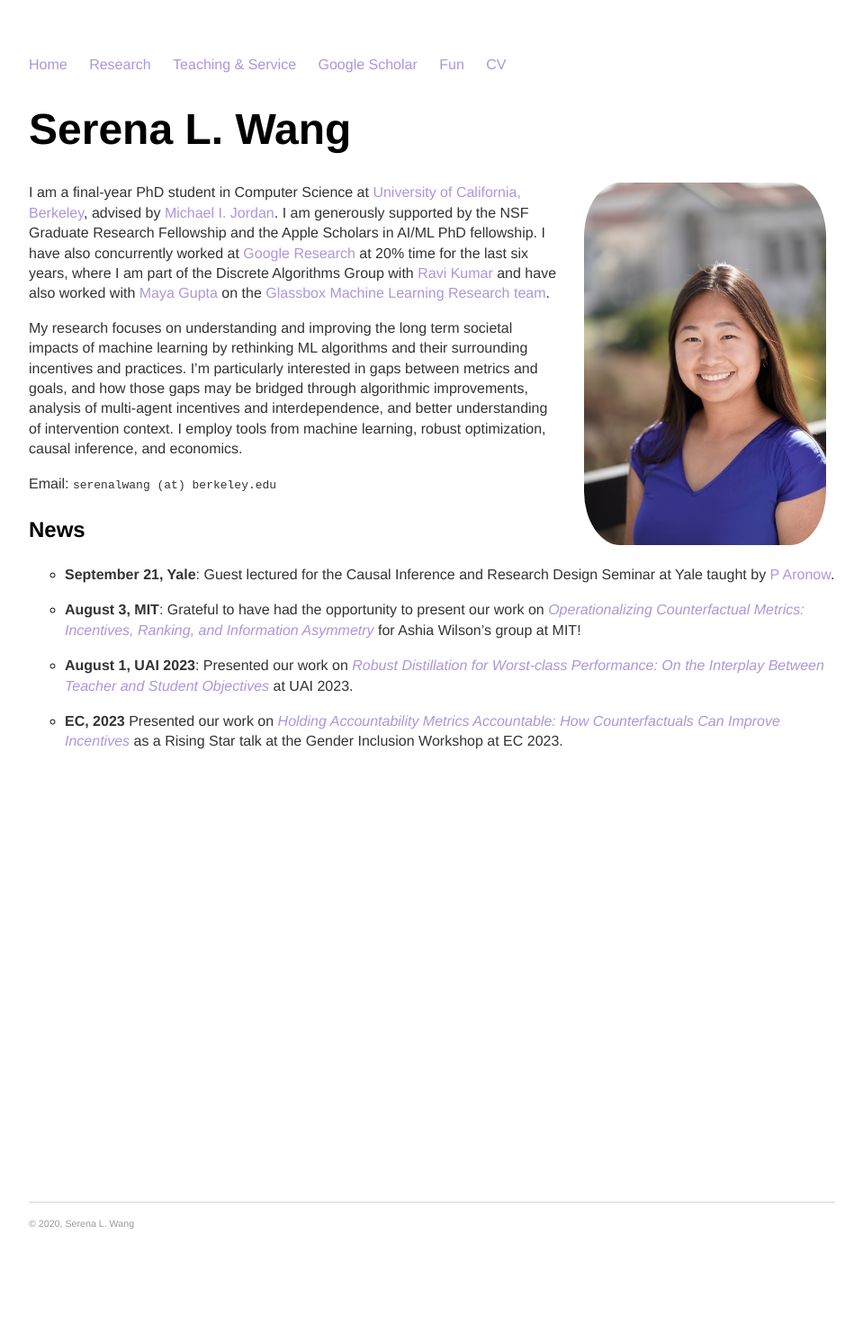
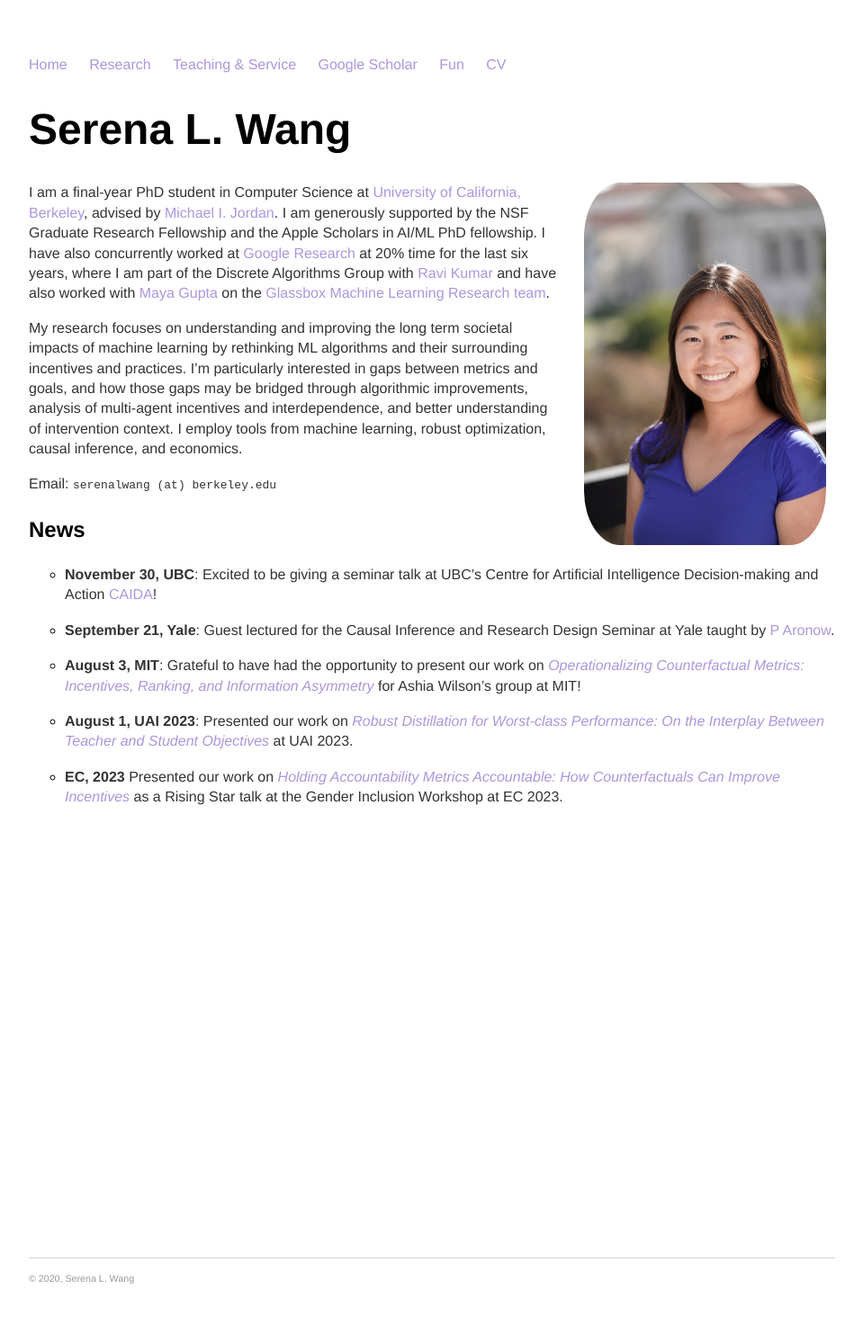
Before and after one commit to serenalwang/serenalwang.github.io, a Jekyll site: the page built from index.md, in a window 1280 px wide. Shown: the whole page at 90% size, without its empty margins (160-1119 px from the left). Built offline with Jekyll 4.4.1, drawn with Linux system fonts in a browser that asks for light colours; before the commit the page ends 1430 px from its top, so only the background shows below that.

Commit message:
updated news

```diff
--- a/index.md
+++ b/index.md
@@ -15,6 +15,8 @@ My research focuses on understanding and improving the long term societal impact
 Email: `serenalwang (at) berkeley.edu`
 
 ### News
+- **November 30, UBC**: Excited to be giving a seminar talk at UBC's Centre for Artificial Intelligence Decision-making and Action [CAIDA](https://caida.ubc.ca/event/operationalizing-counterfactual-metrics-incentives-ranking-and-information-asymmetry-serena)!
+
 - **September 21, Yale**: Guest lectured for the Causal Inference and Research Design Seminar at Yale taught by [P Aronow](https://politicalscience.yale.edu/people/p-aronow).
 
 - **August 3, MIT**: Grateful to have had the opportunity to present our work on [*Operationalizing Counterfactual Metrics: Incentives, Ranking, and Information Asymmetry*](https://arxiv.org/abs/2305.14595) for Ashia Wilson's group at MIT!
```
Also changed, not shown: research.md (+1 -1 lines).
